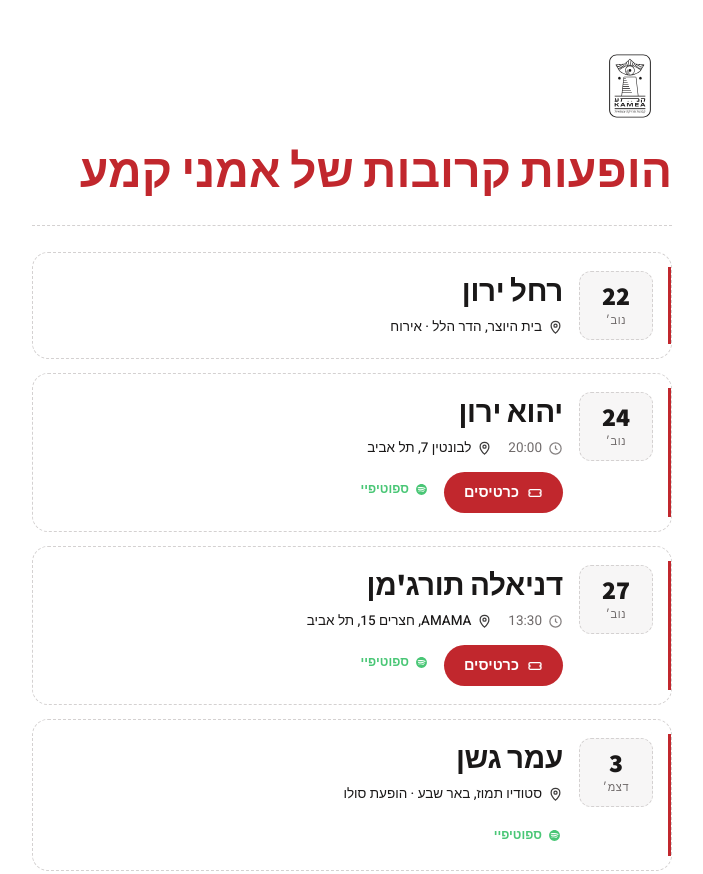
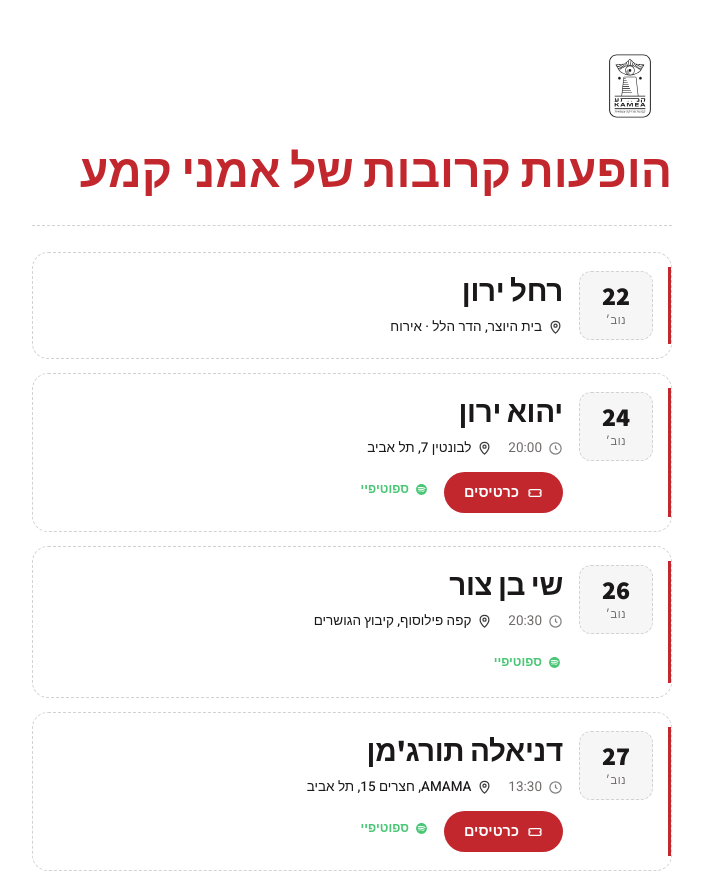
Before and after one commit to kameaindie-ai/concerts-webpage, a plain HTML site: page index.html in a window 1280 px wide. Shown: the top 874 px of the page, without its empty margins (288-991 px from the left). Drawn offline with Linux system fonts and the light colour scheme.

Commit message:
Add Shye Ben Tzur show at Cafe Philosoph, Kibbutz HaGoshrim on 26/11
Co-Authored-By: Claude Sonnet 5 <noreply@anthropic.com>
Claude-Session: https://claude.ai/code/session_017jjrhaD8x3uJx5TzsKMKUP

```diff
--- a/index.html
+++ b/index.html
@@ -1122,6 +1122,32 @@
       </div>
     </article>
 
+    <article class="card" data-date="2026-11-26">
+      <div class="date-block">
+        <div class="num">26</div>
+        <div class="mon">נוב׳</div>
+      </div>
+      <div class="info">
+        <h2 class="artist">שי בן צור</h2>
+        <div class="meta">
+          <span class="time">
+            <svg viewBox="0 0 24 24" fill="none" stroke="currentColor" stroke-width="2"><circle cx="12" cy="12" r="9"/><path d="M12 7v5l3 2"/></svg>
+            20:30
+          </span>
+          <span class="venue">
+            <svg viewBox="0 0 24 24" fill="none" stroke="currentColor" stroke-width="2"><path d="M12 21s7-6.5 7-12a7 7 0 1 0-14 0c0 5.5 7 12 7 12z"/><circle cx="12" cy="9" r="2.5"/></svg>
+            קפה פילוסוף, קיבוץ הגושרים
+          </span>
+        </div>
+        <div class="actions">
+          <a class="spotify" href="https://open.spotify.com/artist/2UCzkuXiE37VD7K123J4Tf" target="_blank" rel="noopener">
+            <svg viewBox="0 0 24 24" fill="currentColor"><path d="M12 2C6.48 2 2 6.48 2 12s4.48 10 10 10 10-4.48 10-10S17.52 2 12 2Zm4.59 14.4a.62.62 0 0 1-.86.21c-2.35-1.44-5.31-1.76-8.79-.96a.63.63 0 1 1-.28-1.23c3.81-.87 7.08-.5 9.72 1.11.3.19.39.58.21.87Zm1.22-2.73a.78.78 0 0 1-1.07.26c-2.69-1.65-6.79-2.13-9.98-1.17a.78.78 0 1 1-.45-1.5c3.64-1.1 8.16-.57 11.25 1.33.37.23.48.71.25 1.08Zm.1-2.84c-3.23-1.92-8.55-2.09-11.63-1.16a.94.94 0 1 1-.54-1.79c3.53-1.07 9.4-.87 13.11 1.34a.94.94 0 0 1-.94 1.63v-.02Z"/></svg>
+            ספוטיפיי
+          </a>
+        </div>
+      </div>
+    </article>
+
     <article class="card" data-date="2026-11-27">
       <div class="date-block">
         <div class="num">27</div>
```
